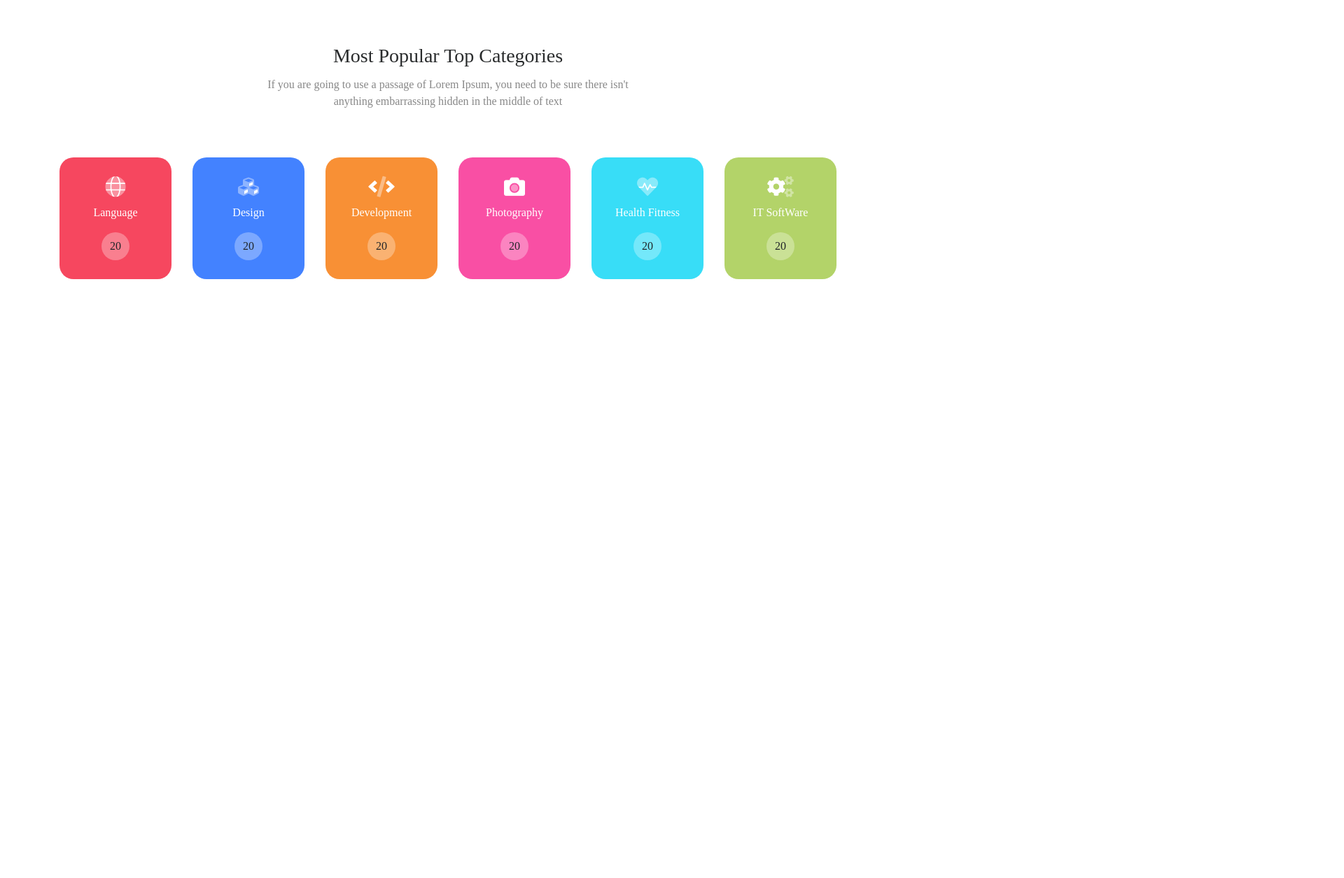
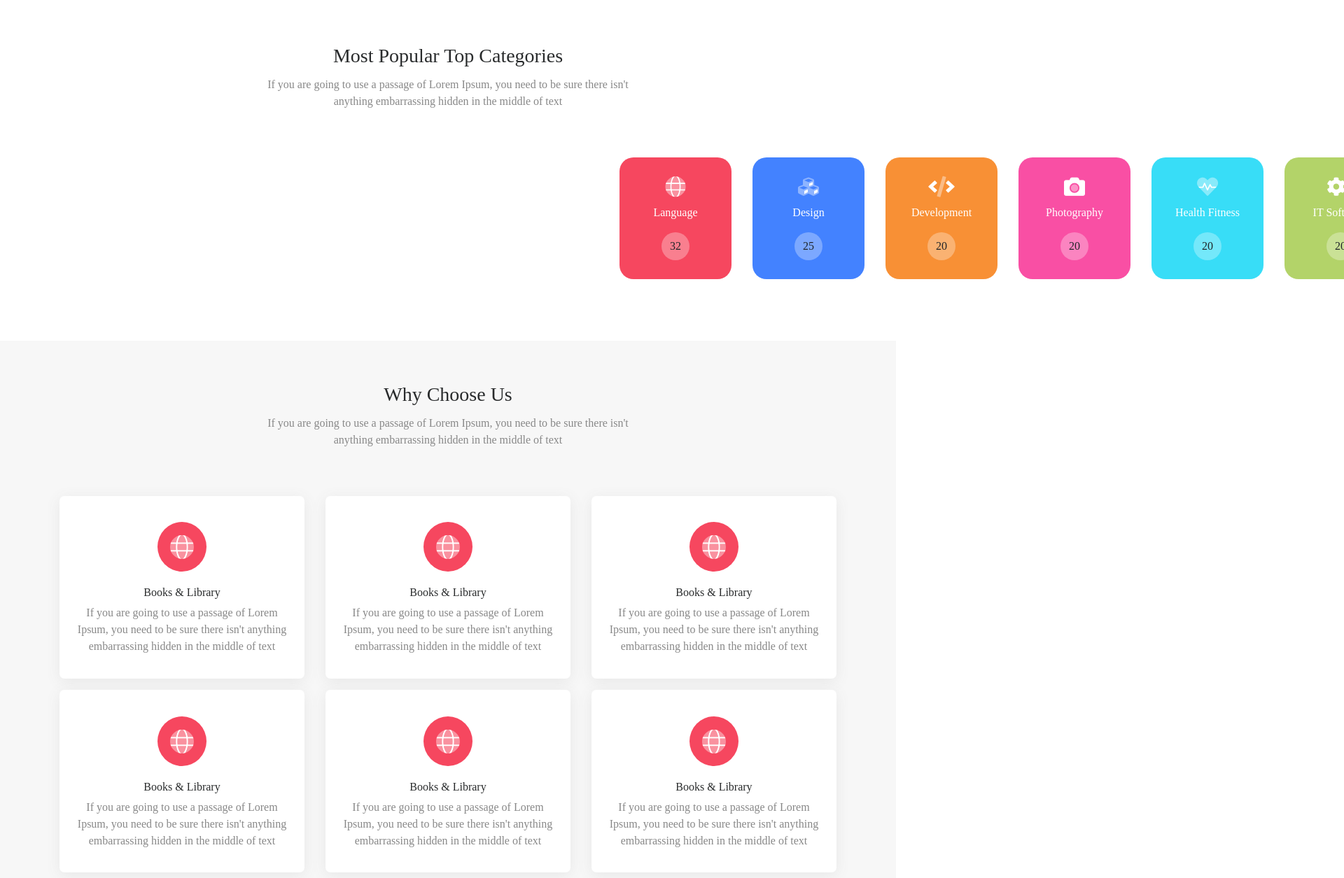
Before and after one commit to mjavadHasanzade/eduSite, a plain HTML site: page index.html in a window 1280 px wide. Shown: the part 693-1948 px from the top of the page at 70% size, 1920 px wide, since content can reach past the window. Before the commit the page ends 1180 px from the top, so only its background shows below. Drawn offline with nearby package versions, Linux system fonts and the light colour scheme; a web font is replaced by a local one.

Commit message:
third section ali

```diff
--- a/css/style.css
+++ b/css/style.css
@@ -653,6 +653,44 @@ ul {
     margin: 10px auto 0;
 }
 
+.whyChooseUs {
+    background-color: #F7F7F7;
+}
+
+.serviceItem {
+    background-color: #fff;
+    padding: 1.6rem;
+    border-radius: 7.1px;
+    text-align: center;
+    box-shadow: 0px 4px 20px rgb(101 101 101 / 10%);
+    transition: all .3s ease;
+}
+
+.serviceItem i {
+    font-size: 35px;
+    background-color: #F6475F;
+    padding: 18px;
+    border-radius: 50%;
+    color: #fff;
+    margin: .75rem;
+}
+
+.serviceItem .serviceTitle {
+    font-size: 1rem;
+    color: var(--mainBlack);
+    margin: .5rem 0;
+}
+
+.serviceItem p {
+    margin: .5rem 0;
+    color: #888888;
+}
+
+.serviceItem:hover {
+    transform: translateY(-8px);
+
+}
+
 @media only screen and (max-width:426px) {
     .titles p {
         width: 100%;
--- a/index.html
+++ b/index.html
@@ -4,7 +4,7 @@
 <head>
      <meta charset="utf-8" />
      <meta http-equiv="X-UA-Compatible" content="IE=edge">
-     <title>Apple</title>
+     <title>Global Edu</title>
      <meta name="viewport" content="width=device-width, initial-scale=1">
      <link rel="stylesheet" type="text/css" media="screen" href="./css/bs4.css" />
      <link rel="stylesheet" type="text/css" media="screen" href="./css/faw.css" />
@@ -122,12 +122,12 @@
                     <p>If you are going to use a passage of Lorem Ipsum, you need to be sure there isn't anything
                          embarrassing hidden in the middle of text</p>
                </div>
-               <div class="row">
+               <div class="row topCatRow">
                     <div class="col-6 col-md-2 my-2">
                          <div class="categuryItem">
                               <i class="fad fa-globe"></i>
                               <p>Language</p>
-                              <span class="catCount counter">20</span>
+                              <span class="catCount counter">32</span>
                               <a href="#" class="linkFit"></a>
                          </div>
                     </div>
@@ -135,7 +135,7 @@
                          <div class="categuryItem">
                               <i class="fad fa-cubes"></i>
                               <p>Design</p>
-                              <span class="catCount counter">20</span>
+                              <span class="catCount counter">25</span>
                               <a href="#" class="linkFit"></a>
                          </div>
                     </div>
@@ -174,20 +174,81 @@
                </div>
           </div>
      </section>
+
+     <section class="whyChooseUs">
+          <div class="container">
+               <div class="titles">
+                    <h3>why choose us</h3>
+
+                    <p>If you are going to use a passage of Lorem Ipsum, you need to be sure there isn't anything
+                         embarrassing hidden in the middle of text</p>
+               </div>
+
+               <div class="row">
+                    <div class="col-md-4 col-12 my-2">
+                         <div class="serviceItem">
+                              <i class="fad fa-globe"></i>
+                              <h4 class="serviceTitle">Books & Library</h4>
+                              <p>If you are going to use a passage of Lorem Ipsum, you need to be sure there isn't
+                                   anything
+                                   embarrassing hidden in the middle of text</p>
+                         </div>
+                    </div>
+                    <div class="col-md-4 col-12 my-2">
+                         <div class="serviceItem">
+                              <i class="fad fa-globe"></i>
+                              <h4 class="serviceTitle">Books & Library</h4>
+                              <p>If you are going to use a passage of Lorem Ipsum, you need to be sure there isn't
+                                   anything
+                                   embarrassing hidden in the middle of text</p>
+                         </div>
+                    </div>
+                    <div class="col-md-4 col-12 my-2">
+                         <div class="serviceItem">
+                              <i class="fad fa-globe"></i>
+                              <h4 class="serviceTitle">Books & Library</h4>
+                              <p>If you are going to use a passage of Lorem Ipsum, you need to be sure there isn't
+                                   anything
+                                   embarrassing hidden in the middle of text</p>
+                         </div>
+                    </div>
+                    <div class="col-md-4 col-12 my-2">
+                         <div class="serviceItem">
+                              <i class="fad fa-globe"></i>
+                              <h4 class="serviceTitle">Books & Library</h4>
+                              <p>If you are going to use a passage of Lorem Ipsum, you need to be sure there isn't
+                                   anything
+                                   embarrassing hidden in the middle of text</p>
+                         </div>
+                    </div>
+                    <div class="col-md-4 col-12 my-2">
+                         <div class="serviceItem">
+                              <i class="fad fa-globe"></i>
+                              <h4 class="serviceTitle">Books & Library</h4>
+                              <p>If you are going to use a passage of Lorem Ipsum, you need to be sure there isn't
+                                   anything
+                                   embarrassing hidden in the middle of text</p>
+                         </div>
+                    </div>
+                    <div class="col-md-4 col-12 my-2">
+                         <div class="serviceItem">
+                              <i class="fad fa-globe"></i>
+                              <h4 class="serviceTitle">Books & Library</h4>
+                              <p>If you are going to use a passage of Lorem Ipsum, you need to be sure there isn't
+                                   anything
+                                   embarrassing hidden in the middle of text</p>
+                         </div>
+                    </div>
+               </div>
+          </div>
+     </section>
      <!-- جی اس های مربوط به این صفحه -->
      <script src="./js/jquery-1.12.4.min.js"></script>
      <script src="./js/plugins.js"></script>
      <script src="./js/bootstrap.min.js"></script>
      <script src="./js/slick.js"></script>
-     <script src="https://cdnjs.cloudflare.com/ajax/libs/gsap/2.1.2/TimelineLite.min.js"
-          integrity="sha512-tSIDeirKC6suYILHqqPuZH3s0MvD4a5vCHXhBIcdmq4gQXZ2IB3fEYA5x2f3D2p/CbSqzKEvuTEVbS5VZ2u+ew=="
-          crossorigin="anonymous"></script>
-     <script src="https://cdnjs.cloudflare.com/ajax/libs/gsap/2.1.2/plugins/CSSPlugin.min.js"
-          integrity="sha512-ocsFo48WU8Xq6Y1Lwi7psXRAujG9E4TKNR4q1DbrKzaaxOMTEoao/a+mDoB+cYzY4lwbyxvqjkp/ZA1/MNlfsg=="
-          crossorigin="anonymous"></script>
-     <script src="https://cdnjs.cloudflare.com/ajax/libs/gsap/2.1.2/TweenLite.min.js"
-          integrity="sha512-pvDW4tehKKsohH97164HwKwRGFpzayEFWTVbk8HuUoLIQ7Jp+WLN5XYokVuoCj2aT6dy8ihbW8SRTG1k0W4mSQ=="
-          crossorigin="anonymous"></script>
+     <script src="https://cdnjs.cloudflare.com/ajax/libs/gsap/3.6.0/gsap.min.js"></script>
+     <script src="https://cdnjs.cloudflare.com/ajax/libs/gsap/3.6.0/ScrollTrigger.min.js"></script>
      <script src="./js/app.js"></script>
 
 
```
